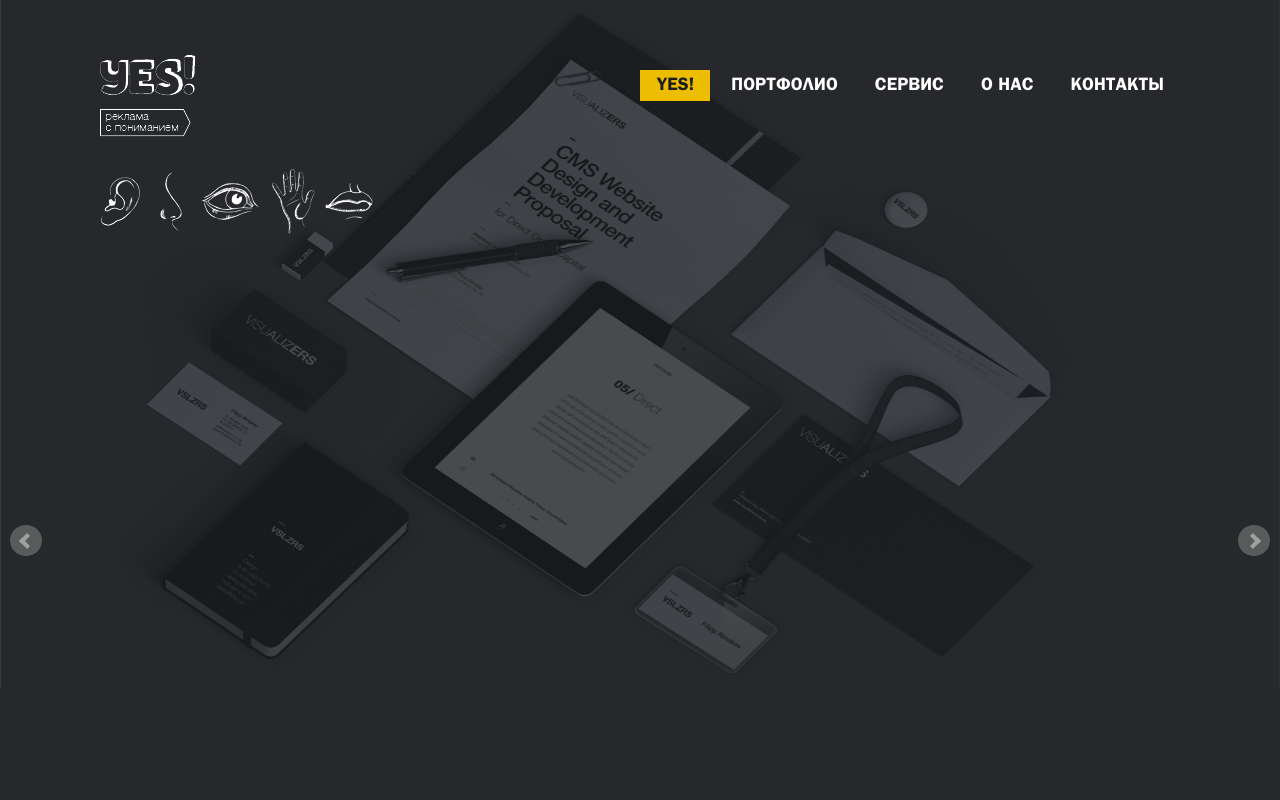
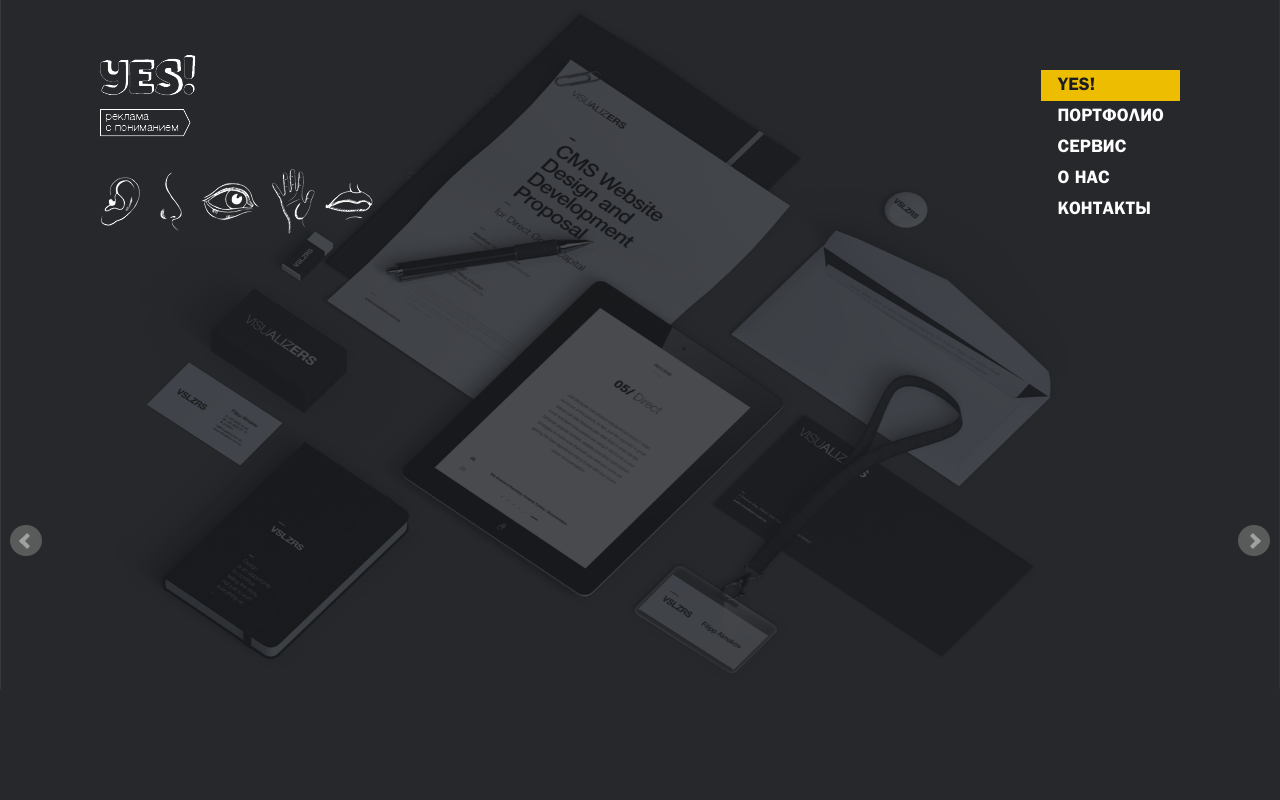
Before and after one commit to BestPracticeProject/YesAdv, a plain HTML site: page index.html in a window 1280 px wide. Shown: the top 800 px of the page. Drawn offline with nearby package versions, Linux system fonts and the light colour scheme.

Commit message:
review
review header and nav

```diff
--- a/index.html
+++ b/index.html
@@ -46,19 +46,19 @@
     <div class="section m-section-header">
       <div class="section__inner">
         <header class="header">
-          <div class="header_inner">
+          <div class="header__inner">
             <img class="logo" src="resources/common/img/logo.png" />
 
             <nav class="nav cf j-nav">
-              <div class="nav_inner">
-                <button class="nav_btn j-nav_btn">меню</button>
+              <div class="nav__inner">
+                <button class="nav__btn j-nav_btn">меню</button>
 
-                <ul class="nav_list j-nav_list">
-                  <li class="nav_item-active nav_item"><a href="" class="nav_link">yes!</a></li>
-                  <li class="nav_item"><a href="" class="nav_link">портфолио</a></li>
-                  <li class="nav_item"><a href="" class="nav_link">сервис</a></li>
-                  <li class="nav_item"><a href="" class="nav_link">о нас</a></li>
-                  <li class="nav_item"><a href="" class="nav_link">контакты</a></li>
+                <ul class="nav__list j-nav_list">
+                  <li class="nav_item-active nav_item"><a href="" class="nav__link">yes!</a></li>
+                  <li class="nav_item"><a href="" class="nav__link">портфолио</a></li>
+                  <li class="nav_item"><a href="" class="nav__link">сервис</a></li>
+                  <li class="nav_item"><a href="" class="nav__link">о нас</a></li>
+                  <li class="nav_item"><a href="" class="nav__link">контакты</a></li>
                 </ul>
               </div>
             </nav>
--- a/resources/common/css/common.css
+++ b/resources/common/css/common.css
@@ -496,7 +496,7 @@ button { cursor: pointer; }
   padding: 0 10px;
 }
 
-.header_inner{
+.header__inner{
   position: relative;
 }
 
@@ -507,65 +507,61 @@ button { cursor: pointer; }
 /*-----------------------------------------------------------------------------
  * NAV
  *------------------------------------------------------------------------------*/
-.nav_inner {
+.nav__inner {
   position: relative;
   float: right;
 }
 
- .nav_btn {
+.nav__btn {
+  padding: 15px 16px;
   background: transparent;
+  font: 1em 'BloknotCBold';
+  color: #fefefe;
+  text-transform: uppercase;
   border: 1px solid #fefefe;
-  padding: 15px 16px;
-  color: #fefefe;
-  font: 1em 'BloknotCBold';
-  text-transform: uppercase;
   outline: none;
- }
+}
+  .nav-active .nav__btn {
+    border-color: #ecbd00;
+  }
 
- .nav_list {
-  float: right;
+.nav__list {
   display: none;
   position: absolute;
   top: 100%;
   right: 0;
+  padding: 15px 0 0 0;
   background: #26282b;
-  padding: 15px 0 0 0;
- }
+}
+  .nav-active .nav__list {
+    display: block;
+  }
 
-  .nav_link {
-    color: #fefefe;
-    text-decoration: none;
-    font: 1em 'BloknotCBold';
-    text-transform: uppercase;
-    display: block;
-    padding: 6px 16px;
- }
-
- .nav-active .nav_btn {
-  border-color: #ecbd00;
- }
-
- .nav-active .nav_list {
+.nav__link {
   display: block;
- }
-
-  .nav_item-active .nav_link {
+  padding: 6px 16px;
+  font: 1em 'BloknotCBold';
+  color: #fefefe;
+  text-decoration: none;
+  text-transform: uppercase;
+}
+  .nav_item-active .nav__link {
     background: #ecbd00;
     color: #1b1d20;
   }
 
 @media screen and (min-width: 720px) {
-  .nav_btn {
+  .nav__btn {
     display: none;
   }
 
-  .nav_list {
+  .nav__list {
     display: block;
     position: relative;
     background: transparent;
   }
 
-  .nav_item {
+  .nav__item {
     display: inline-block;
   }
 }
```
